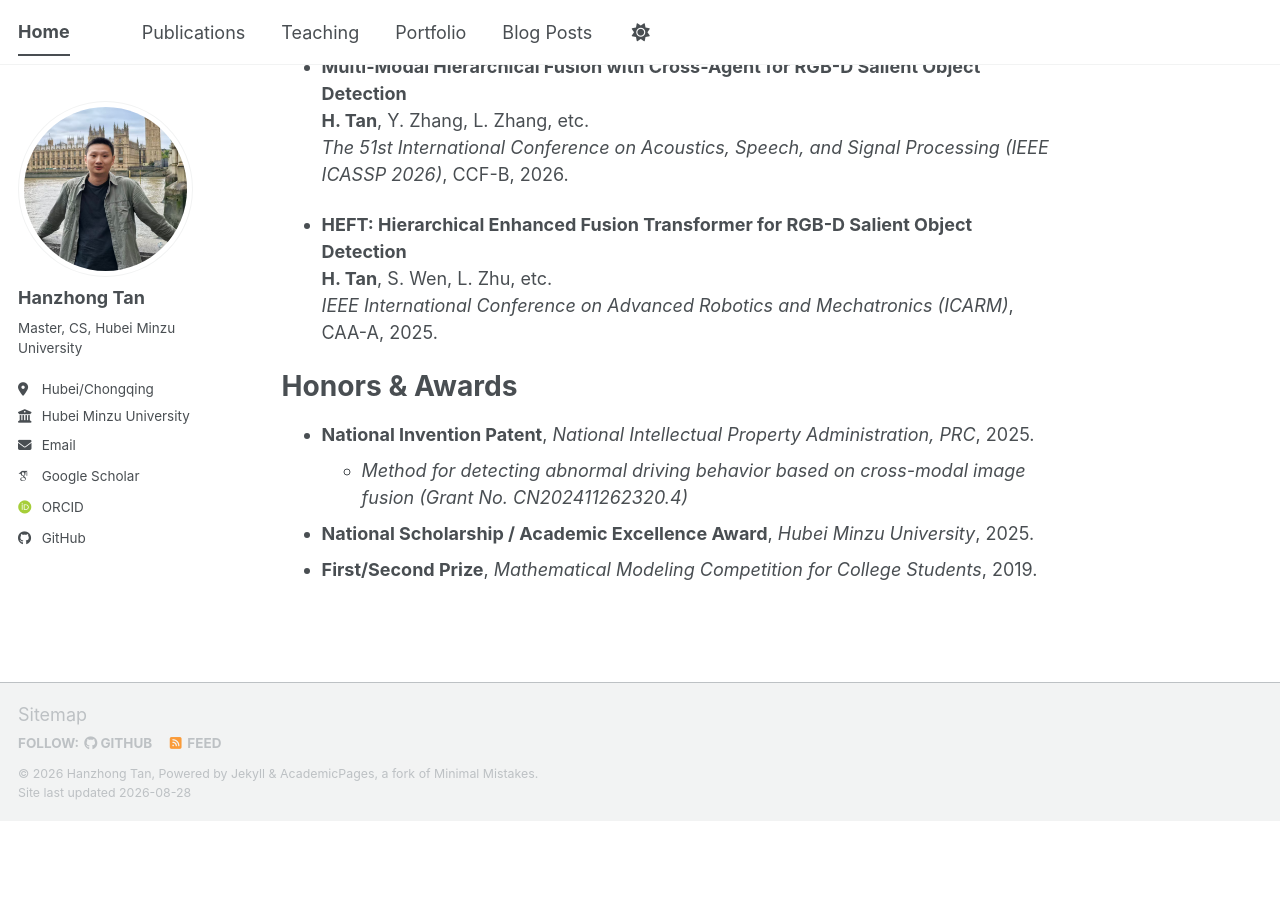
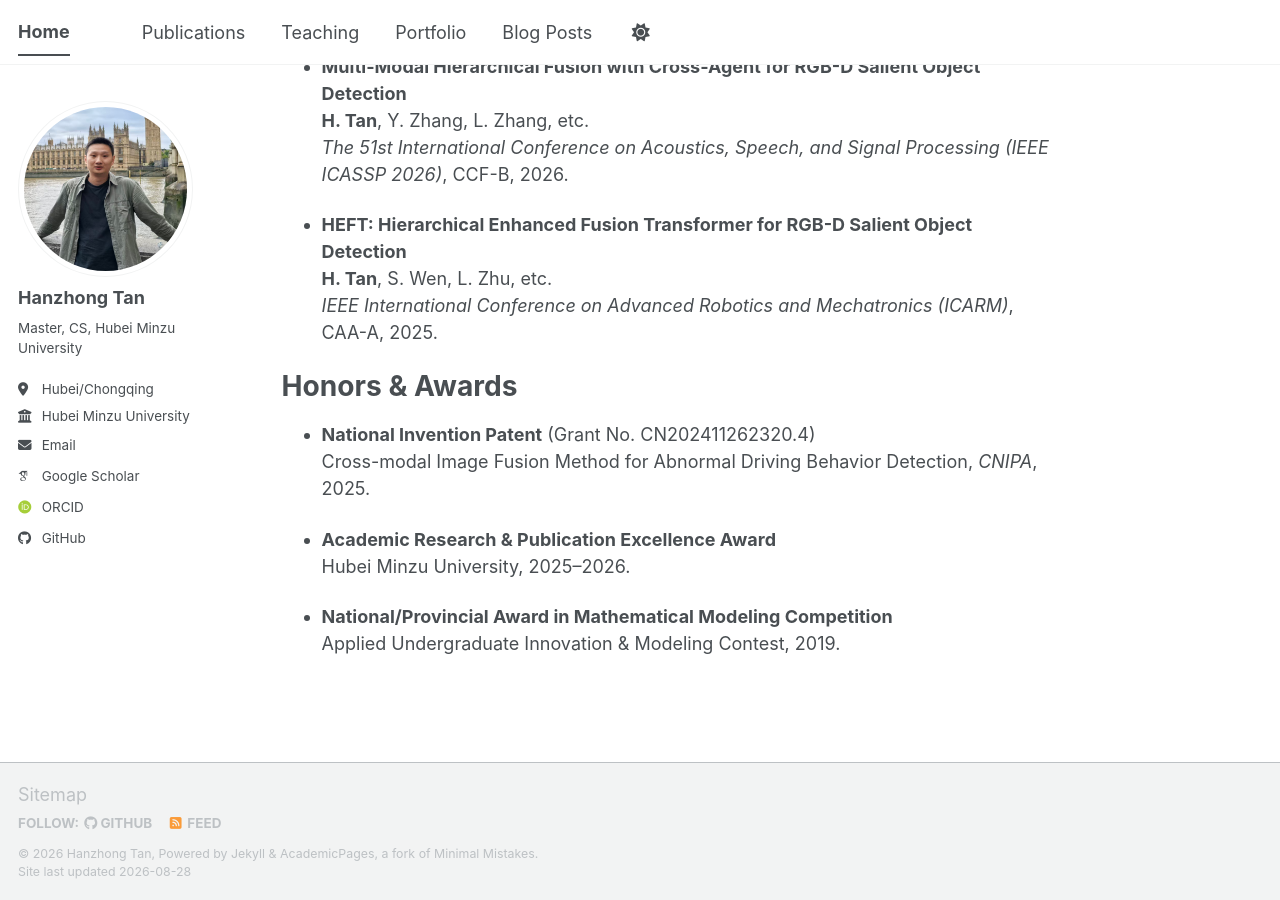
Before and after one commit to liangjiaxiaoqi/liangjiaxiaoqi.github.io, a Jekyll site: the page built from _pages/about.md, in a window 1280 px wide and 900 px high, scrolled down 949 px. Built offline with Jekyll 4.4.1, drawn with Linux system fonts in a browser that asks for light colours; some web fonts are replaced; a script bundle is joined from its source files by our own code; library files that are not in the unit come from our copies; before the commit the page ends 1770 px from its top, so only the background shows below that.

Commit message:
Update about.md

```diff
--- a/_pages/about.md
+++ b/_pages/about.md
@@ -49,10 +49,14 @@ Selected Publications
 
 Honors & Awards
 ======
-* **National Invention Patent**, *National Intellectual Property Administration, PRC*, 2025.
-  * *Method for detecting abnormal driving behavior based on cross-modal image fusion (Grant No. CN202411262320.4)*
-* **National Scholarship / Academic Excellence Award**, *Hubei Minzu University*, 2025.
-* **First/Second Prize**, *Mathematical Modeling Competition for College Students*, 2019.
+* **National Invention Patent** (Grant No. CN202411262320.4)
+  <br>Cross-modal Image Fusion Method for Abnormal Driving Behavior Detection, *CNIPA*, 2025.
+
+* **Academic Research & Publication Excellence Award**
+  <br>Hubei Minzu University, 2025–2026.
+
+* **National/Provincial Award in Mathematical Modeling Competition**
+  <br>Applied Undergraduate Innovation & Modeling Contest, 2019.
 
 
 <!--  这是注释
```
